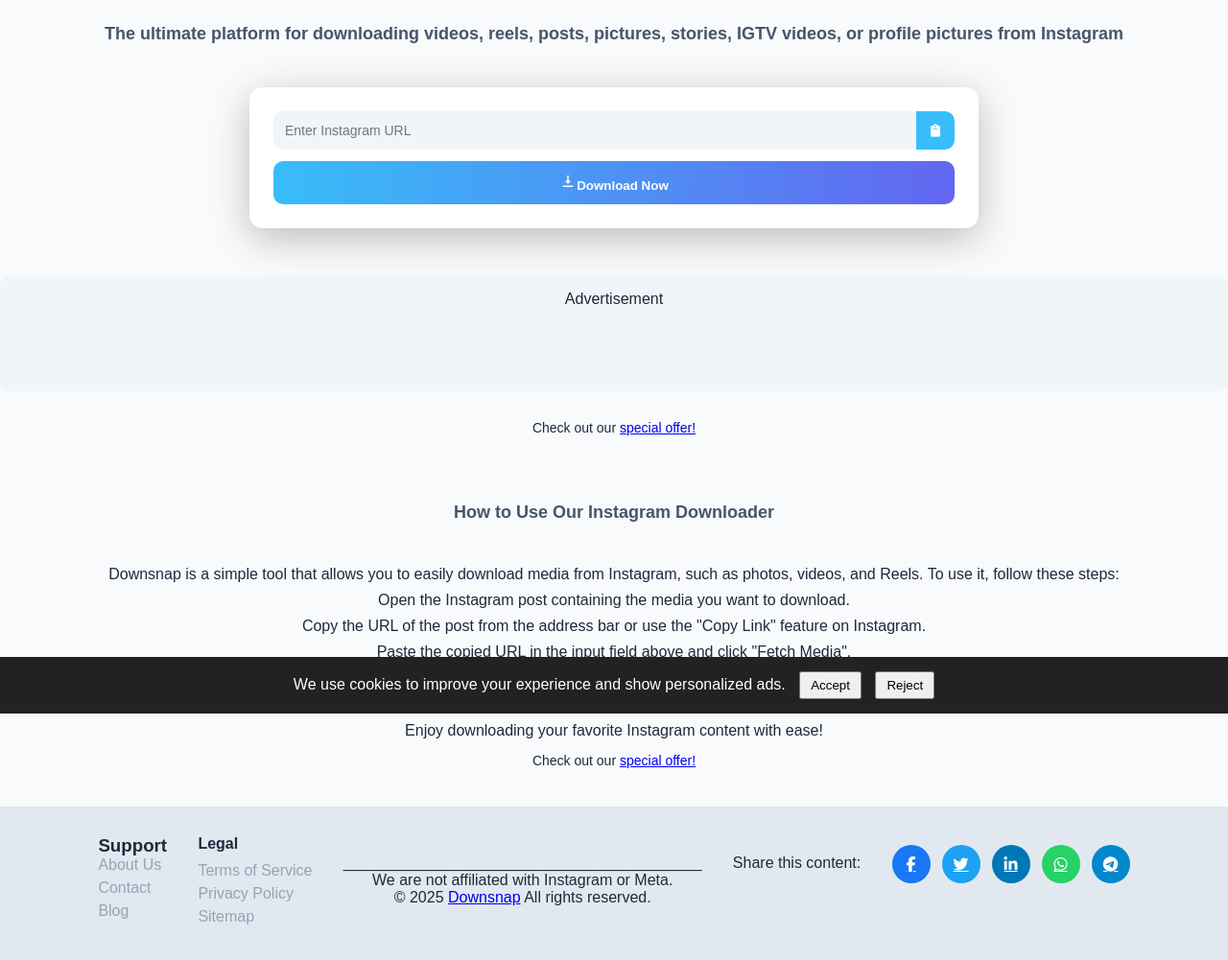
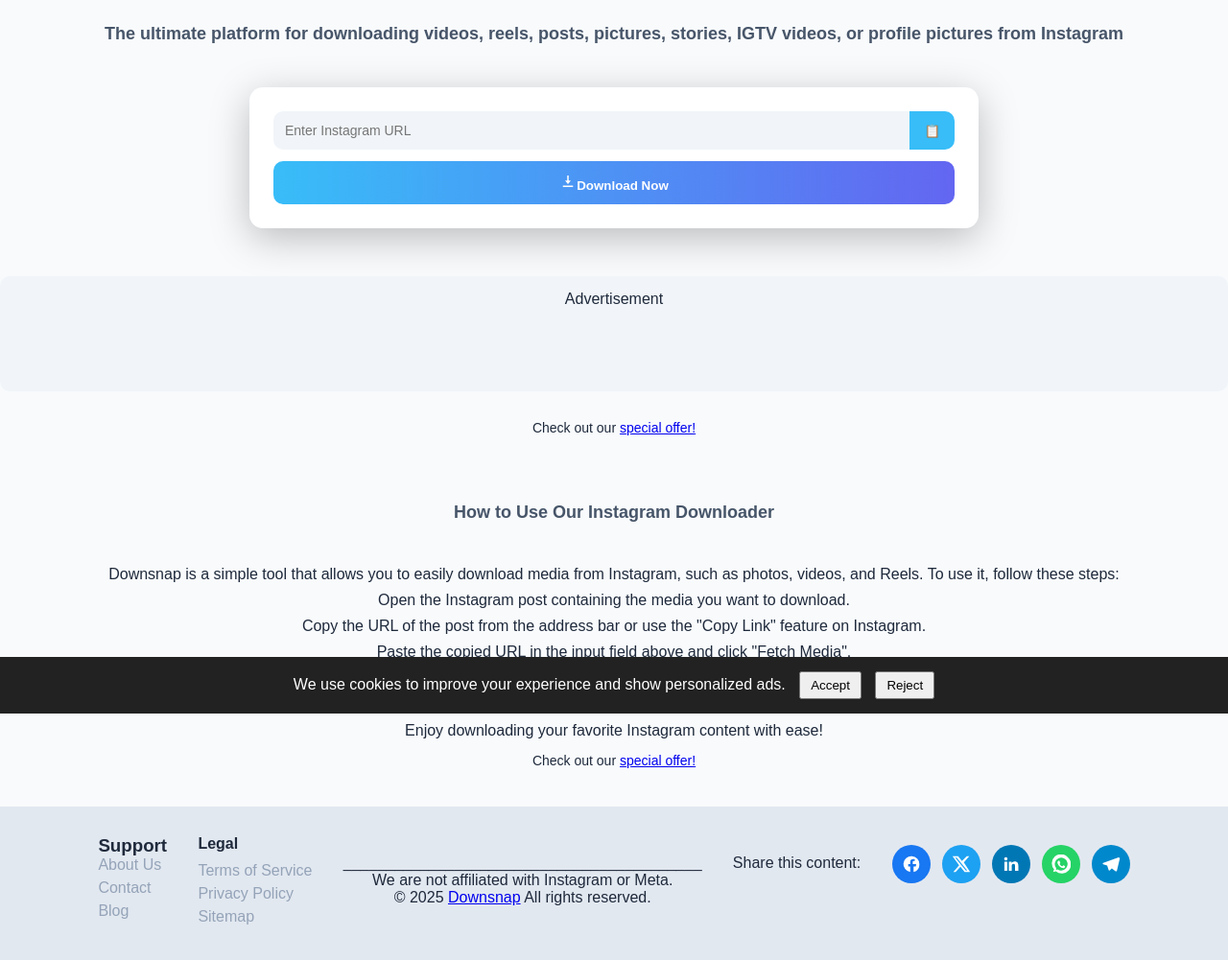
Before and after one commit to itsmethepalky/Downsnap, a Python web app: template templates/index.html in a window 1280 px wide. Shown: the part 56-1057 px from the top of the page at 96% size. Run offline with Jinja, Linux system fonts and the light colour scheme; the template is opened without the code that fills it, so the values that code supplies are empty.

Commit message:
Update index.html

```diff
--- a/templates/index.html
+++ b/templates/index.html
@@ -25,16 +25,6 @@
 <meta name="twitter:url" content="https://www.downsnap.online/" />
     <title>Downsnap | Download Instagram Reels, Videos, Photos & Stories</title>
    <link rel="preconnect" href="https://cdnjs.cloudflare.com">
-<link rel="preconnect" href="https://cdnjs.cloudflare.com" crossorigin>
-
-<link rel="preload" as="style"
-      href="https://cdnjs.cloudflare.com/ajax/libs/font-awesome/6.5.1/css/all.min.css"
-      onload="this.onload=null;this.rel='stylesheet'">
-
-<noscript>
-<link rel="stylesheet"
-      href="https://cdnjs.cloudflare.com/ajax/libs/font-awesome/6.5.1/css/all.min.css">
-</noscript>
     <link rel="icon" href="{{ url_for('static', filename='favicon.ico') }}" type="image/x-icon">
     <link rel="icon" sizes="192x192" href="{{ url_for('static', filename='android_icon.ico') }}" type="image/x-icon">
     <link rel="apple-touch-icon" sizes="120x120" href="{{ url_for('static', filename='apple-touch-icon.ico') }}" type="image/x-icon">
@@ -546,7 +536,7 @@ function toggleMode() {
             <form id="url-form">
                 <div class="input-group">
                     <input type="text" id="instagram-url" placeholder="Enter Instagram URL" required>
-                    <button type="button" id="paste-btn" aria-label="Paste URL"><i class="fa fa-clipboard"></i></button>
+                    <button type="button" id="paste-btn" aria-label="Paste URL">📋</i></button>
                 </div>
                 <button type="submit">
     <svg width="18" height="18" viewBox="0 0 24 24" fill="white">
@@ -627,32 +617,47 @@ function toggleMode() {
 
 <p class="share-text">Share this content:</p>
 <div class="social-buttons">
+
   <!-- Facebook -->
   <a href="https://www.facebook.com/sharer/sharer.php?u={{ url }}"
      class="btn facebook" target="_blank" rel="noopener noreferrer" aria-label="Share on Facebook">
-       <i class="fab fa-facebook-f"></i>
+    <svg width="20" height="20" viewBox="0 0 24 24" fill="white">
+      <path d="M22 12a10 10 0 10-11.5 9.9v-7H8v-3h2.5V9.5C10.5 7 12 5.8 14.2 5.8c1 0 2 .1 2 .1v2.3h-1.1c-1.1 0-1.4.7-1.4 1.4V12H18l-.5 3h-2.8v7A10 10 0 0022 12z"/>
+    </svg>
   </a>
 
-    <!-- Twitter -->
+  <!-- Twitter (X) -->
   <a href="https://twitter.com/intent/tweet?url={{ url }}&text={{ title }}"
      class="btn twitter" target="_blank" rel="noopener noreferrer" aria-label="Share on Twitter">
-       <i class="fab fa-twitter"></i>
+    <svg width="20" height="20" viewBox="0 0 24 24" fill="white">
+      <path d="M18.9 2H22l-6.8 7.8L23 22h-6.8l-5.3-6.6L4.9 22H2l7.3-8.4L1 2h7l4.8 6L18.9 2zm-1.2 18h1.8L6.2 3.9H4.3L17.7 20z"/>
+    </svg>
   </a>
 
   <!-- LinkedIn -->
   <a href="https://www.linkedin.com/sharing/share-offsite/?url={{ url }}"
      class="btn linkedin" target="_blank" rel="noopener noreferrer" aria-label="Share on LinkedIn">
-       <i class="fab fa-linkedin-in"></i>
+    <svg width="20" height="20" viewBox="0 0 24 24" fill="white">
+      <path d="M20.4 20.4h-3.6v-5.6c0-1.3 0-3-1.9-3s-2.2 1.4-2.2 2.9v5.7H9.1V9h3.4v1.6h.1c.5-1 1.8-2 3.7-2 4 0 4.7 2.6 4.7 6v5.8zM5.3 7.4a2.1 2.1 0 110-4.2 2.1 2.1 0 010 4.2zM3.5 20.4h3.6V9H3.5v11.4z"/>
+    </svg>
   </a>
 
   <!-- WhatsApp -->
-    <a href="https://api.whatsapp.com/send?text={{ title|urlencode }}%20{{ url|urlencode }}" class="btn whatsapp" target="_blank" rel="noopener noreferrer" aria-label="Share on LinkedIn"><i class="fab fa-whatsapp"></i></a>
+  <a href="https://api.whatsapp.com/send?text={{ title|urlencode }}%20{{ url|urlencode }}"
+     class="btn whatsapp" target="_blank" rel="noopener noreferrer" aria-label="Share on WhatsApp">
+    <svg width="20" height="20" viewBox="0 0 24 24" fill="white">
+      <path d="M20.5 3.5A11 11 0 003.3 18.7L2 22l3.4-1.1A11 11 0 0020.5 3.5zM12 20a8 8 0 01-4.1-1.1l-.3-.2-2.2.7.7-2.1-.2-.3A8 8 0 1112 20zm4.6-5.6c-.2-.1-1.3-.7-1.5-.8-.2-.1-.4-.1-.6.1-.2.2-.7.8-.9.9-.2.1-.3.1-.5 0-.2-.1-.9-.3-1.7-1.1-.6-.6-1.1-1.3-1.2-1.5-.1-.2 0-.3.1-.4l.4-.5c.1-.1.2-.3.3-.4.1-.2 0-.3 0-.5 0-.1-.6-1.4-.8-1.9-.2-.5-.4-.4-.6-.4h-.5c-.2 0-.5.1-.7.3-.2.2-.9.9-.9 2.1s.9 2.3 1 2.5c.1.2 1.7 2.6 4.1 3.6.6.3 1 .4 1.3.5.6.2 1.1.2 1.5.1.5-.1 1.3-.5 1.5-1 .2-.5.2-.9.1-1-.1-.1-.3-.2-.5-.3z"/>
+    </svg>
+  </a>
 
   <!-- Telegram -->
   <a href="https://t.me/share/url?url={{ url }}&text={{ title }}"
      class="btn telegram" target="_blank" rel="noopener noreferrer" aria-label="Share on Telegram">
-       <i class="fab fa-telegram-plane"></i>
+    <svg width="20" height="20" viewBox="0 0 24 24" fill="white">
+      <path d="M21.5 3.5L2.4 10.6c-.9.3-.9 1.5.1 1.8l4.8 1.5 1.8 5.6c.2.6 1 .7 1.4.3l2.6-2.4 4.7 3.5c.6.4 1.4.1 1.6-.6l3.6-15c.3-1-.6-1.8-1.5-1.4z"/>
+    </svg>
   </a>
+
 </div>
         </footer>
 
```
Lines whose indentation alone changed are shown as unchanged.
